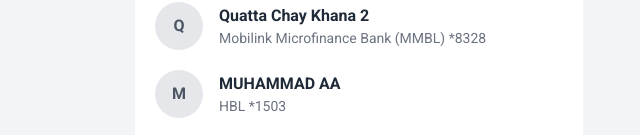
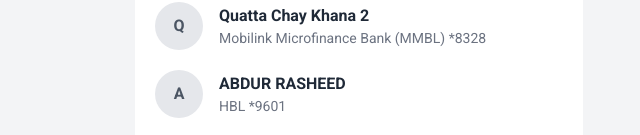
Before and after one commit to AmjadHayat28/repo, a React (Vite) app: page /payments in a window 1280 px wide. Shown: the part 1028-1163 px from the top of the page, without its empty margins (281-921 px from the left). Built offline with nearby package versions, Linux system fonts and the light colour scheme.

Commit message:
Refactor Paymentsname component for better readability

```diff
--- a/src/Paymentsname.jsx
+++ b/src/Paymentsname.jsx
@@ -87,7 +87,7 @@
           <Recipient name="ABDUR RASHEED" bank="Mobilink Microfinance Bank (MMBL) *5426" onClick={handleRecipientClick} />
           <Recipient name="MOEEM UDDIN" bank="Telenor Microfinance Bank (TMB) *3863" onClick={handleRecipientClick} />
           <Recipient name="Quatta Chay Khana 2" bank="Mobilink Microfinance Bank (MMBL) *8328" onClick={handleRecipientClick} />
-          <Recipient name="MUHAMMAD AA" bank="HBL *1503" onClick={handleRecipientClick} />
+          <Recipient name="ABDUR RASHEED" bank="HBL *9601" onClick={handleRecipientClick} />
         </div>
       </div>
     </div>
```
